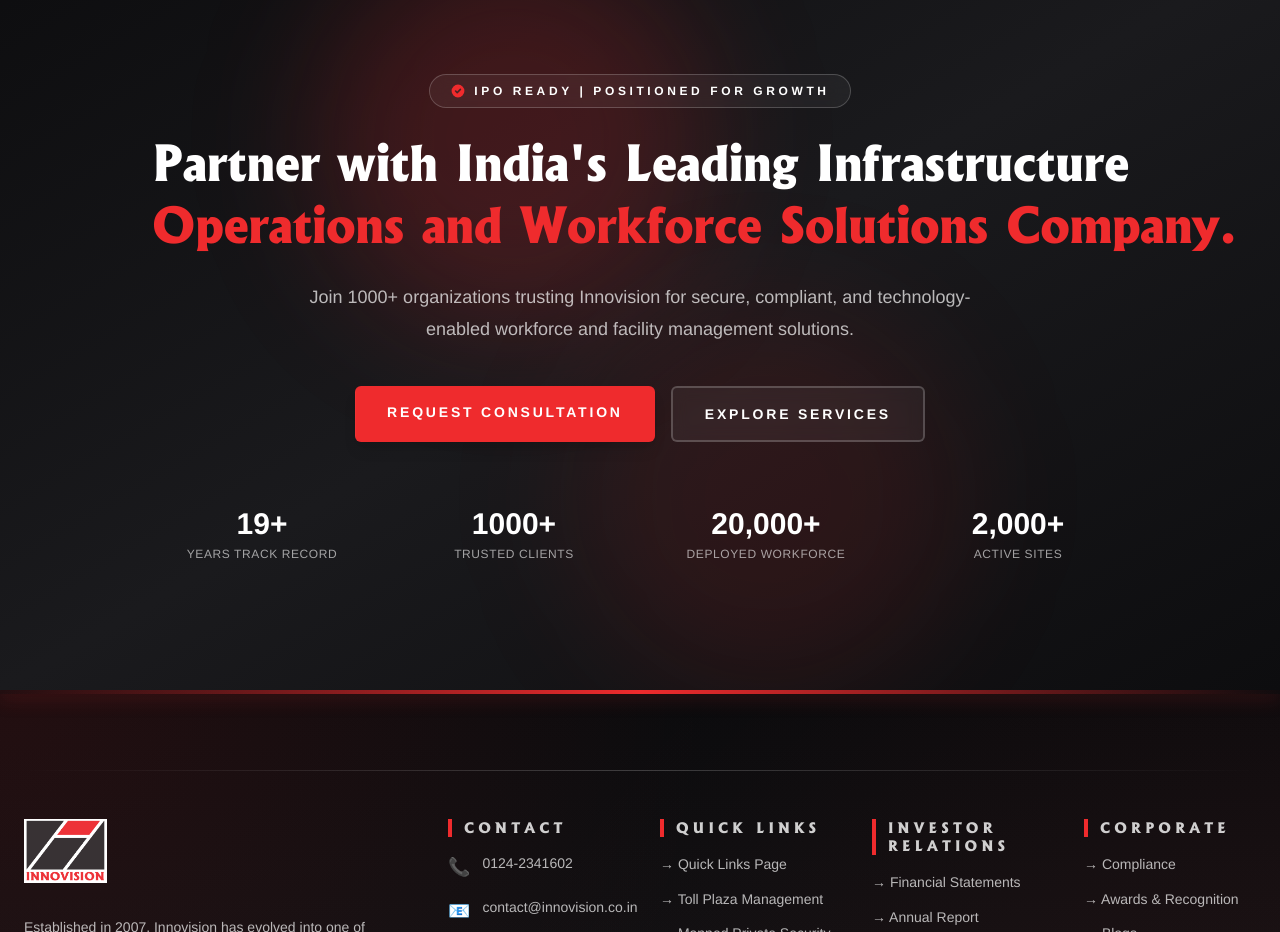
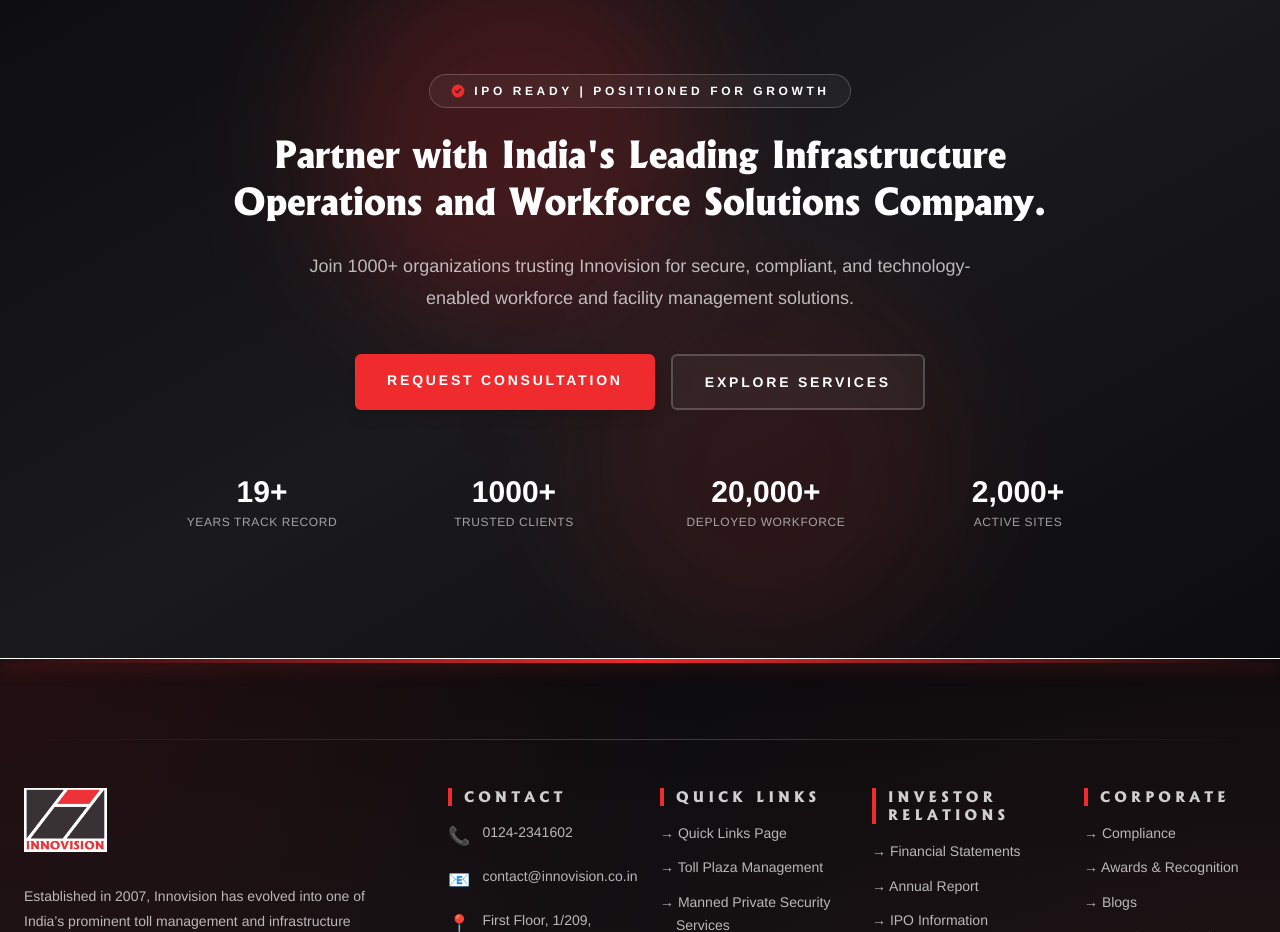
Before and after one commit to Smahesh26/ghb-innovision, a Next.js app: page /careers in a window 1280 px wide. Shown: the part 5960-6892 px from the top of the page. Built offline with nearby package versions, Linux system fonts and the light colour scheme.

Commit message:
headingwhite

```diff
--- a/app/components/CTA.tsx
+++ b/app/components/CTA.tsx
@@ -31,9 +31,9 @@
 					</div>
 
 					{/* Headline */}
-					<h4 className="text-xl font-bold sm:text-4xl lg:text-5xl leading-tight">
+					<h4 className="text-center text-lg font-bold sm:text-3xl lg:text-4xl leading-tight">
 						<span className="block whitespace-normal sm:whitespace-nowrap">Partner with India's Leading Infrastructure</span>
-						<span className="block whitespace-normal text-[#EF2B2D] sm:whitespace-nowrap">Operations and Workforce Solutions Company.</span>
+						<span className="block whitespace-normal sm:whitespace-nowrap">Operations and Workforce Solutions Company.</span>
 					</h4>
 
 					{/* Subheadline */}
```
